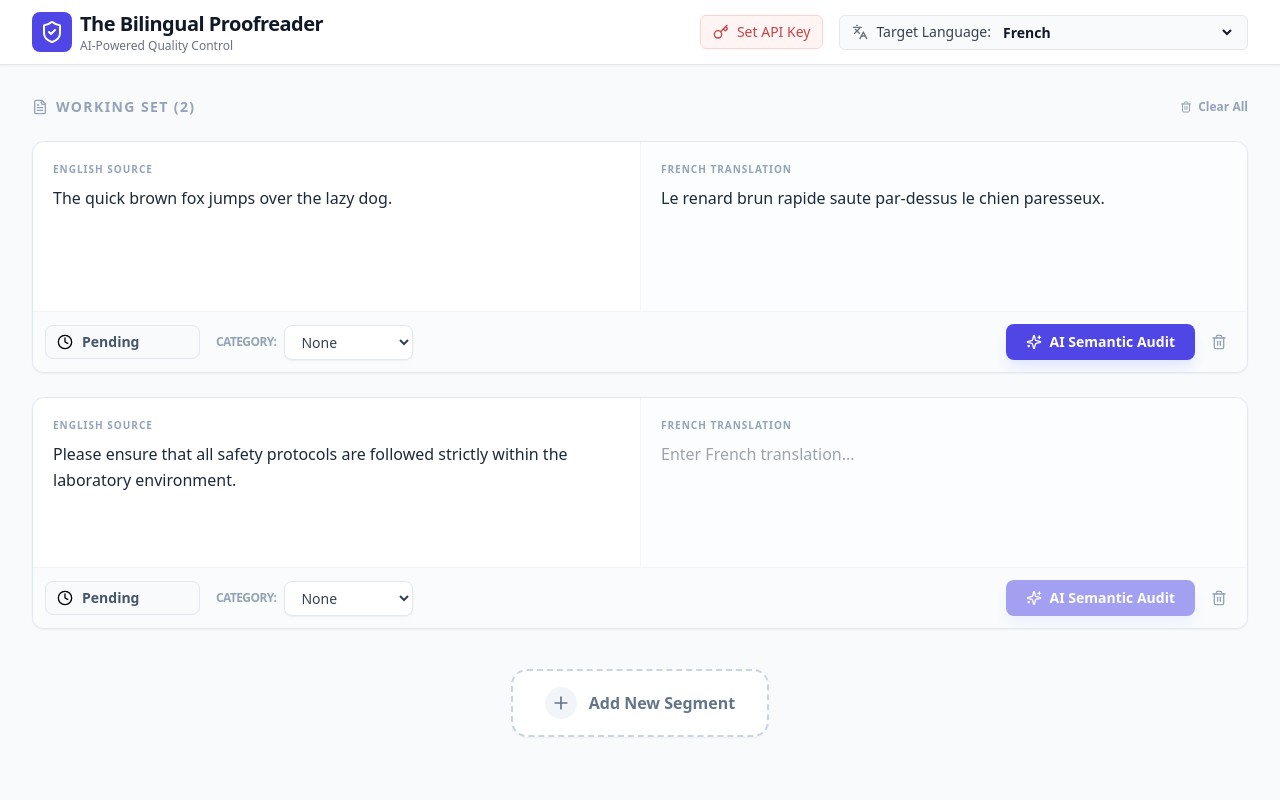
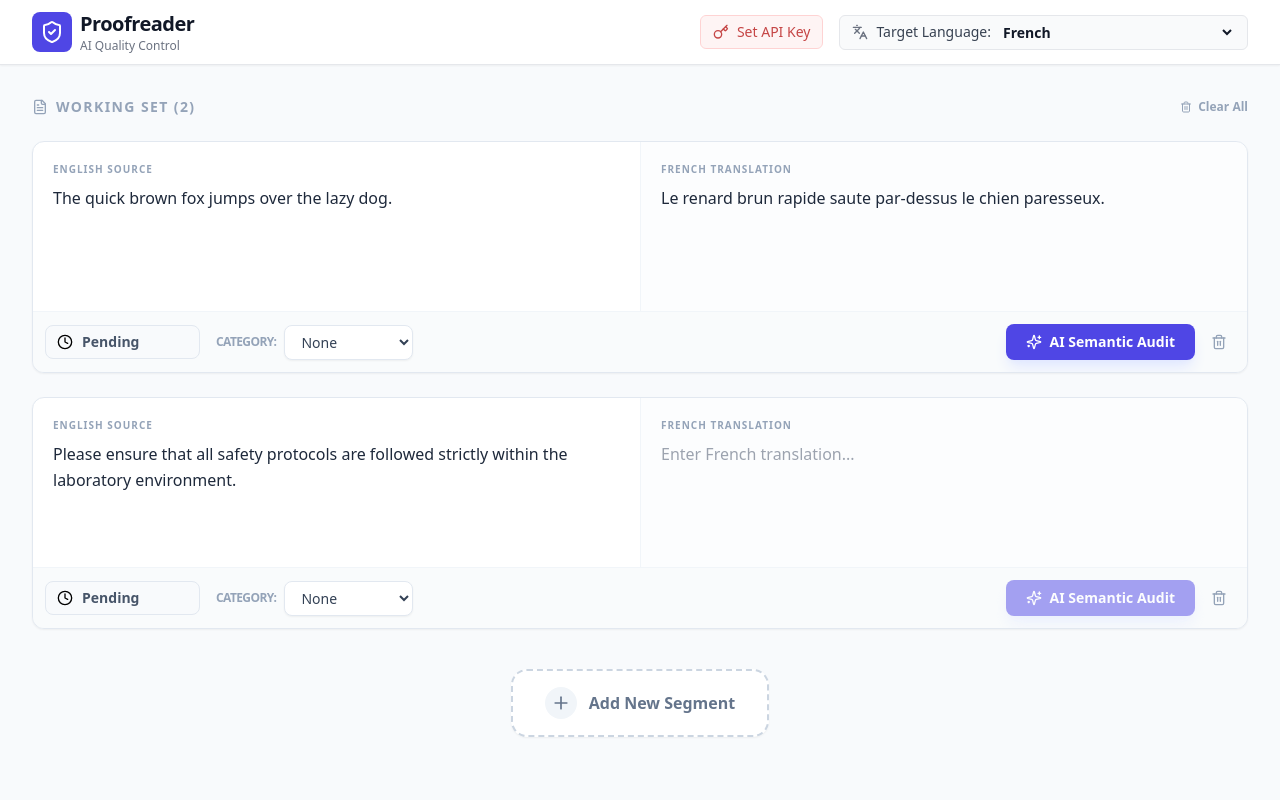
Before and after one commit to AlimaTABS/Proofreader-AI-v0.1, a React (Vite) app: page / in a window 1280 px wide. Shown: the top 800 px of the page. Built offline with nearby package versions, Linux system fonts and the light colour scheme.

Commit message:
Update Header.tsx

```diff
--- a/components/Header.tsx
+++ b/components/Header.tsx
@@ -18,8 +18,8 @@ export const Header: React.FC<HeaderProps> = ({ selectedLanguage, onLanguageChan
             <ShieldCheck className="w-6 h-6 text-white" />
           </div>
           <div>
-            <h1 className="text-xl font-bold text-gray-900 tracking-tight">The Bilingual Proofreader</h1>
-            <p className="text-xs text-gray-500 font-medium hidden sm:block">AI-Powered Quality Control</p>
+            <h1 className="text-xl font-bold text-gray-900 tracking-tight">Proofreader</h1>
+            <p className="text-xs text-gray-500 font-medium hidden sm:block">AI Quality Control</p>
           </div>
         </div>
 
```
